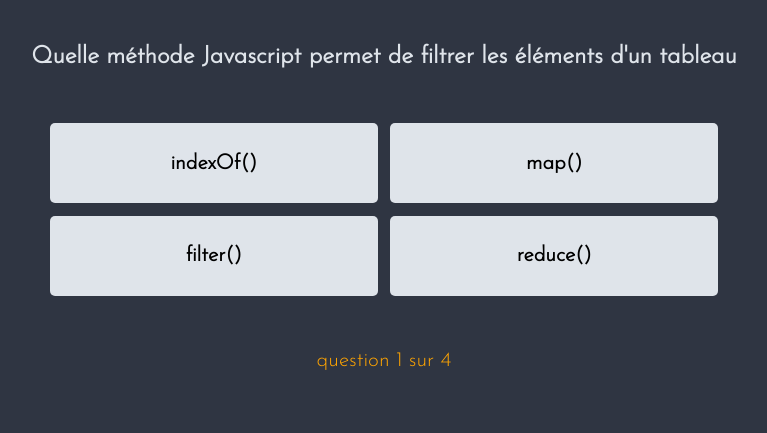
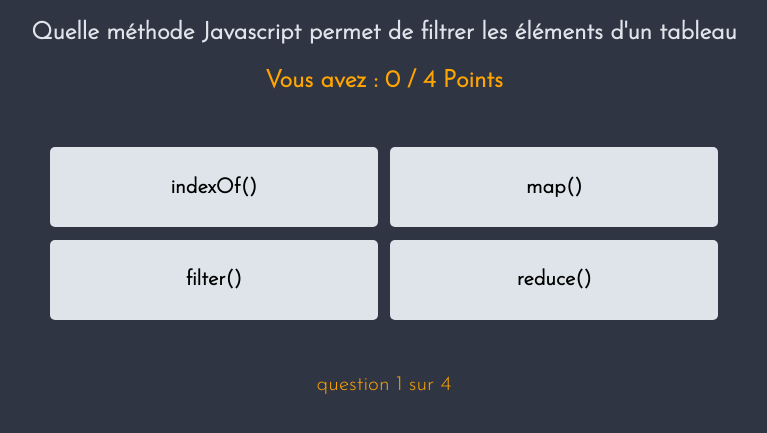
Before and after one commit to leblanc-i/Quiz-APP, a plain HTML site: page index.html in a window 1280 px wide. Shown: the part 243-676 px from the top of the page, without its empty margins (256-1023 px from the left). Drawn offline with Linux system fonts and the light colour scheme.

Commit message:
Projet Terminé

```diff
--- a/index.js
+++ b/index.js
@@ -108,6 +108,8 @@ const display = {
   },
   question: function () {
     this.elementShown("question", quiz.getCurrentQuestion().text);
+    this.elementShown("score", `Vous avez : ${quiz.score} / ${quiz.questions.length} Points`);
+
   },
   choices: function () {
     let choices = quiz.getCurrentQuestion().choices;
--- a/style.css
+++ b/style.css
@@ -63,6 +63,9 @@ body #progress {
   font-size: 1.3rem;
   color: #ffa502;
 }
+body #score {
+  margin-top: 1.5rem;
+}
 body #again {
   background: transparent;
   padding: 10px 20px;
```
